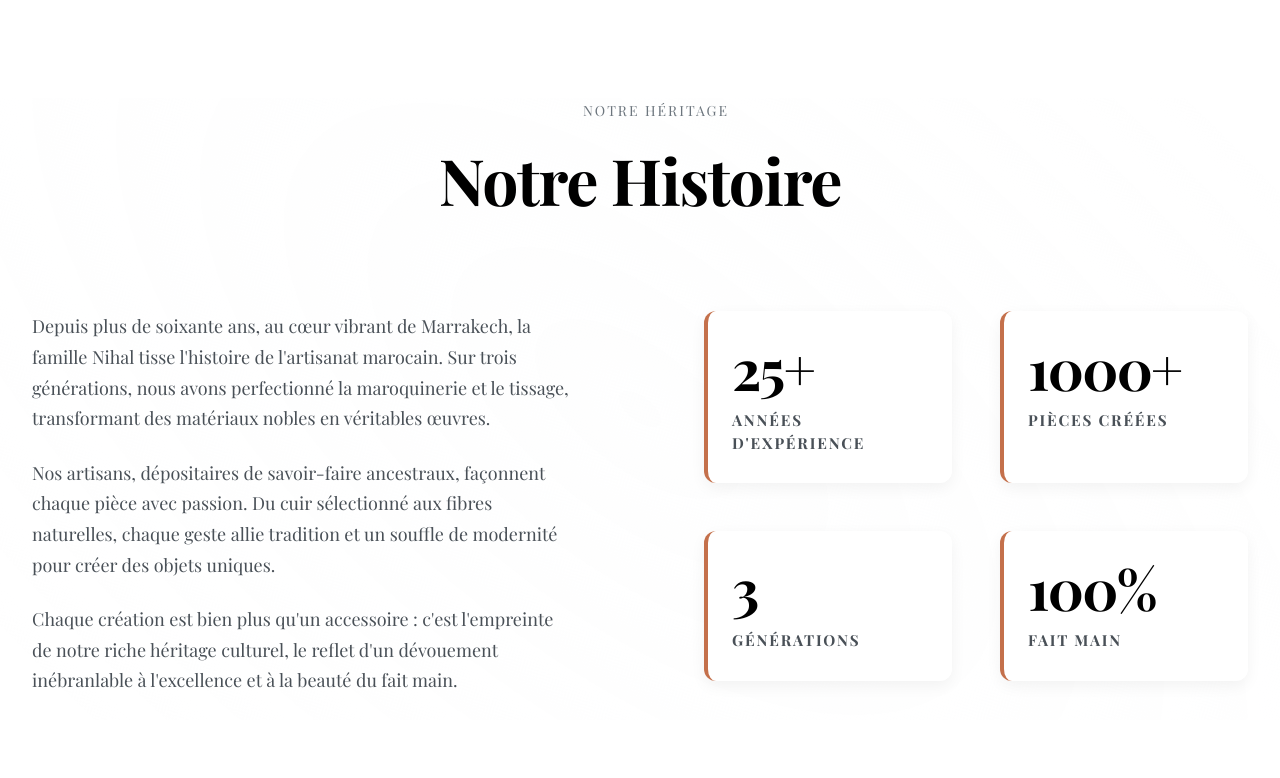
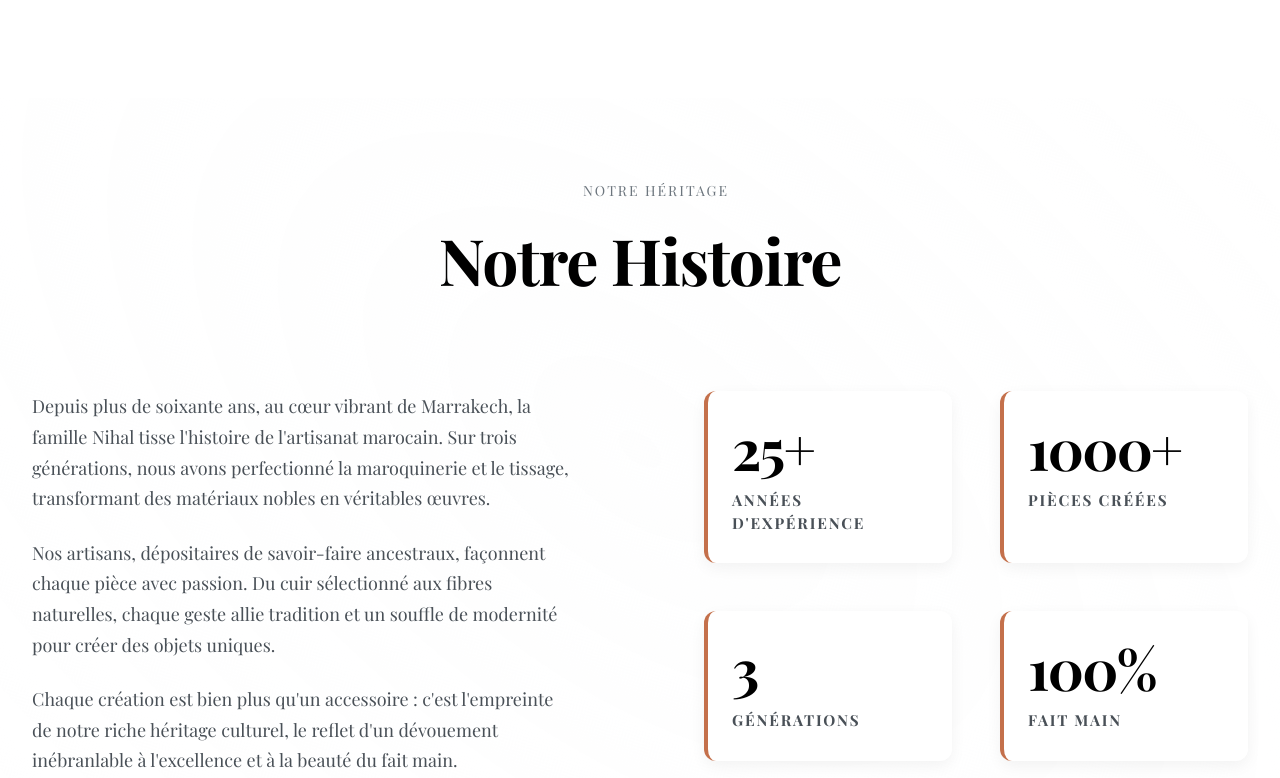
Before and after one commit to MarrakchiKid/artisanat-nihal, a Next.js app: page / in a window 1280 px wide. Shown: the part 702-1480 px from the top of the page. Built offline with nearby package versions, Linux system fonts and the light colour scheme.

Commit message:
Ajout d'un padding responsive pour la section "Notre histoire"

```diff
--- a/src/styles/about.module.css
+++ b/src/styles/about.module.css
@@ -1,7 +1,9 @@
 .about {
   position: relative;
   overflow: hidden;
+  padding-top: clamp(30px, 7vw, 80px);
 }
+
 .about::before {
   content: "";
   position: absolute;
```
